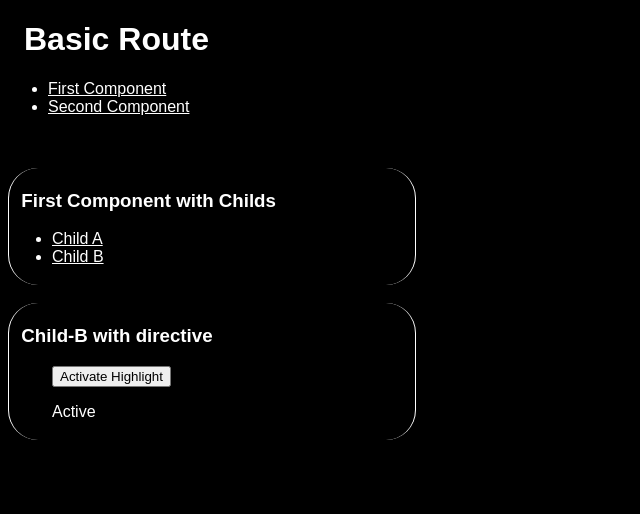
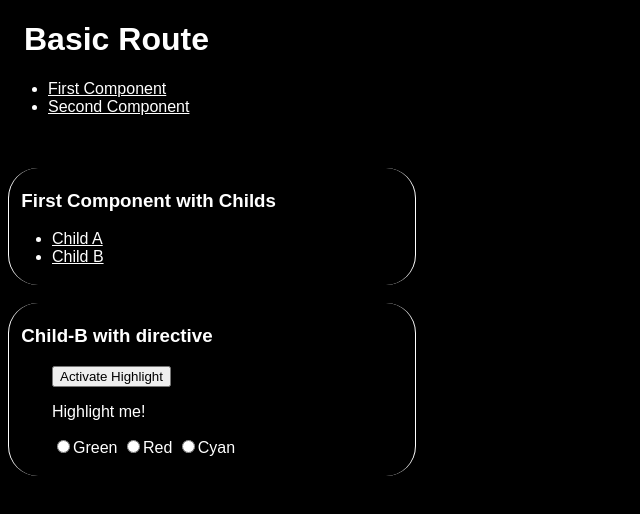
Before and after one commit to BjoernZimmi/Nachbearbeitung, an Angular app: page /first/child-b in a window 1280 px wide. Both pictures are taken after a click on the button "Activate Highlight". Shown: the top 514 px of the page, without its empty margins (0-640 px from the left). Built offline with nearby package versions, Linux system fonts and the light colour scheme.

Commit message:
added function to change Highlight color

```diff
--- a/src/app/child-b/child-b.component.html
+++ b/src/app/child-b/child-b.component.html
@@ -7,10 +7,22 @@
         </li>
         <li>
             @if (isHighlightActive) {
-            <p appHighlight>Active</p>
+                  <p [appHighlight]="color">Highlight me!</p>
+                  <div>
+                    <input type="radio" name="colors" (click)="color='lightgreen'">Green
+                    <input type="radio" name="colors" (click)="color='red'">Red
+                    <input type="radio" name="colors" (click)="color='cyan'">Cyan
+                  </div>
             } @else if (!isHighlightActive) {
             <p>Not Active</p>
             }
         </li>
     </ul>
 </nav>
+<nav>
+    <ul style="list-style-type: none">
+        <li>
+
+        </li>
+    </ul>
+</nav>
--- a/src/app/child-b/child-b.component.ts
+++ b/src/app/child-b/child-b.component.ts
@@ -11,5 +11,6 @@ import { HighlightDirective } from '../direktive/highlight.directive';
 export class ChildBComponent {
 
   isHighlightActive: boolean = false;
+  color = '';
 
 }
--- a/src/app/direktive/highlight.directive.ts
+++ b/src/app/direktive/highlight.directive.ts
@@ -1,14 +1,17 @@
-import { Directive, ElementRef, HostListener } from '@angular/core';
+import { Directive, ElementRef, HostListener, Input } from '@angular/core';
 
 @Directive({
   standalone: true,
   selector: '[appHighlight]',
 })
+
 export class HighlightDirective {
+  @Input() appHighlight = '';
+
   constructor(private el: ElementRef) { }
 
   @HostListener('mouseenter') onMouseEnter() {
-    this.highlight('yellow', 'black');
+    this.highlight(this.appHighlight || 'yellow', 'black');
   }
 
   @HostListener('mouseleave') onMouseLeave() {
```
